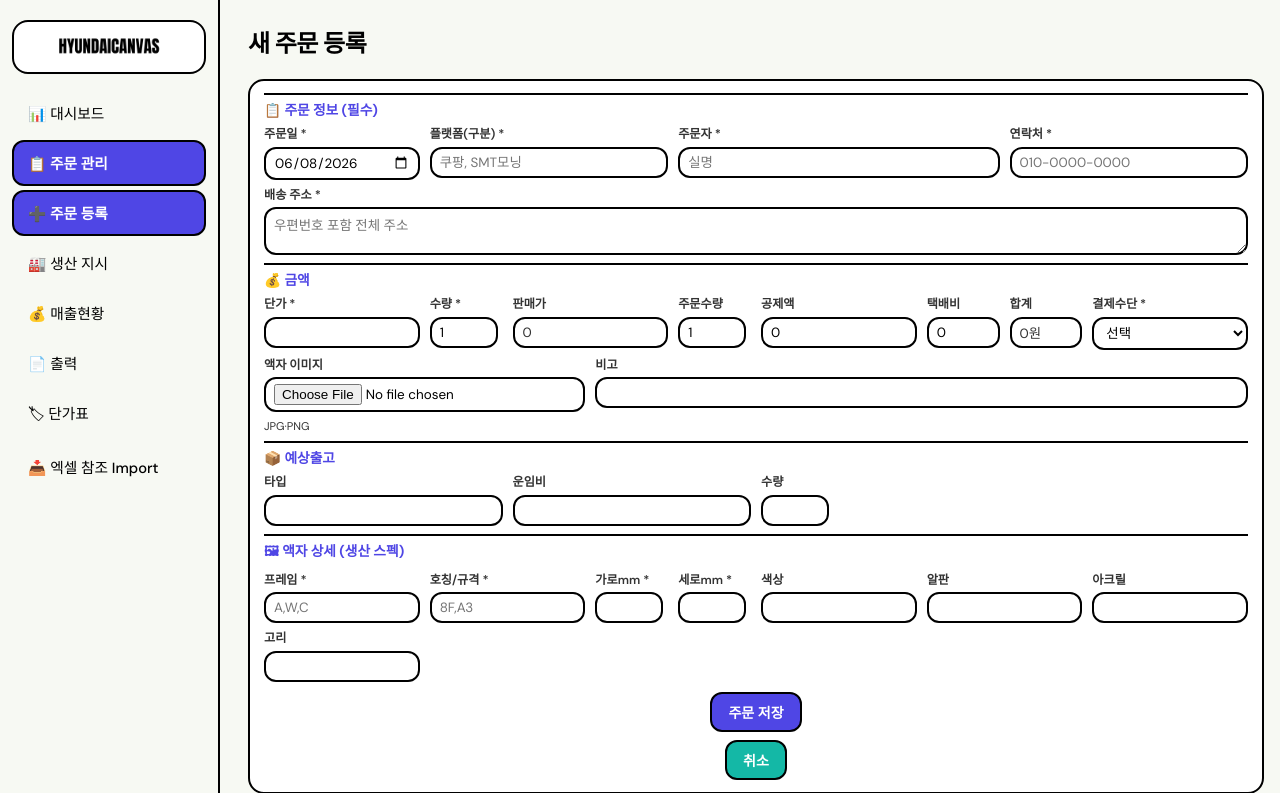
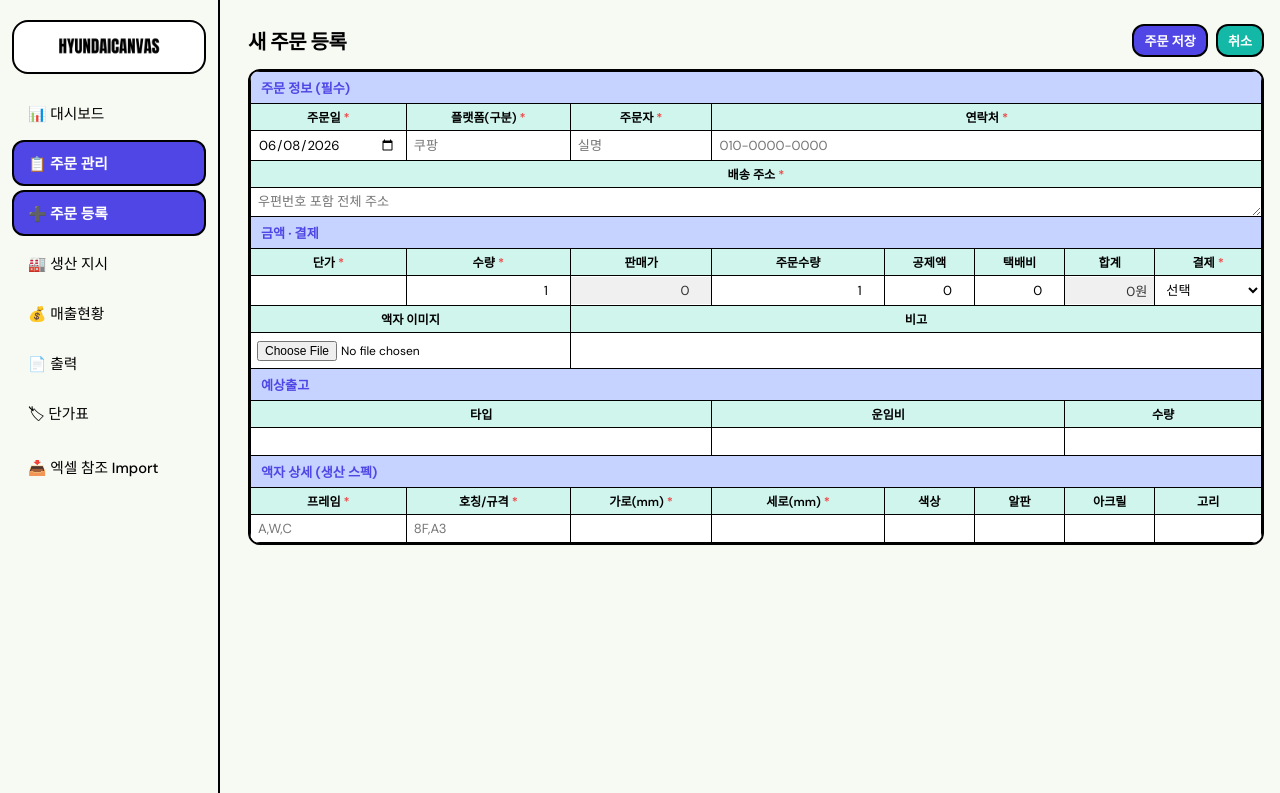
Before and after one commit to a01199283169-cpu/hundae_canvas, a FastAPI app: page /orders/new in a window 1280 px wide. Shown: the top 793 px of the page. Run offline with FastAPI, Linux system fonts and the light colour scheme; data that the repository does not hold is empty; some libraries are stand-ins or nearby versions.

Commit message:
feat: 새 주문 등록 엑셀 시트형 입력표 UI
Co-authored-by: Cursor <cursoragent@cursor.com>

```diff
--- a/web/static/style.css
+++ b/web/static/style.css
@@ -642,7 +642,131 @@ tbody tr:hover { background: oklch(0.9789 0.0082 121.6272 / 0.6); }
   color: var(--primary);
 }
 
-/* 새 주문 등록 — 12열·필드별 너비 (span은 숫자 직접 지정, var() 미사용) */
+/* 새 주문 등록 — 엑셀 시트형 입력표 */
+.order-sheet-page { max-width: 100%; }
+.order-sheet-top {
+  display: flex;
+  flex-wrap: wrap;
+  align-items: center;
+  justify-content: space-between;
+  gap: 10px;
+  margin-bottom: 12px;
+}
+.page-title-compact { margin-bottom: 0; font-size: 1.25rem; }
+.order-sheet-top-actions {
+  display: flex;
+  gap: 8px;
+  align-items: center;
+}
+.order-sheet-wrap {
+  background: var(--card);
+  border: 2px solid var(--border);
+  border-radius: calc(var(--radius) - 4px);
+  overflow-x: auto;
+  box-shadow: var(--shadow-sm);
+}
+.order-sheet-table {
+  width: 100%;
+  min-width: 720px;
+  border-collapse: collapse;
+  table-layout: fixed;
+  font-size: 0.8rem;
+}
+.order-sheet-table col.os-col-date { width: 9.5rem; }
+.order-sheet-table col.os-col-platform { width: 10rem; }
+.order-sheet-table col.os-col-text { width: 14%; }
+.order-sheet-table col.os-col-phone { width: 10.5rem; }
+.order-sheet-table col.os-col-num { width: 5.5rem; }
+.order-sheet-table col.os-col-pay { width: 6.5rem; }
+
+.order-sheet-table .os-section th {
+  background: oklch(0.88 0.1 277);
+  color: var(--primary);
+  font-weight: 700;
+  font-size: 0.82rem;
+  text-align: left;
+  padding: 6px 10px;
+  border: 1px solid var(--border);
+}
+.order-sheet-table .os-labels th {
+  background: oklch(0.94 0.04 182);
+  font-weight: 600;
+  font-size: 0.76rem;
+  text-align: center;
+  padding: 4px 6px;
+  border: 1px solid var(--border);
+  white-space: nowrap;
+  color: var(--foreground);
+}
+.order-sheet-table .os-labels th .req { color: var(--destructive); }
+.order-sheet-table .os-inputs td {
+  padding: 0;
+  border: 1px solid var(--border);
+  vertical-align: middle;
+  background: #fff;
+}
+.order-sheet-table .os-inputs td:empty,
+.order-sheet-table tr.os-inputs td[colspan]:only-child { background: #fff; }
+.order-sheet-table input,
+.order-sheet-table select,
+.order-sheet-table textarea {
+  display: block;
+  width: 100%;
+  min-width: 0;
+  border: none;
+  border-radius: 0;
+  padding: 5px 7px;
+  font-size: 0.82rem;
+  font-family: inherit;
+  background: transparent;
+  box-sizing: border-box;
+}
+.order-sheet-table input:focus,
+.order-sheet-table select:focus,
+.order-sheet-table textarea:focus {
+  outline: 2px solid var(--ring);
+  outline-offset: -2px;
+  background: oklch(0.99 0.02 277);
+}
+.order-sheet-table input[type="date"] {
+  max-width: 9.5rem;
+}
+.order-sheet-table input[type="number"] {
+  text-align: right;
+  font-variant-numeric: tabular-nums;
+}
+.order-sheet-table .os-readonly {
+  background: var(--muted);
+  color: var(--muted-foreground);
+  text-align: right;
+}
+.order-sheet-table textarea {
+  resize: vertical;
+  min-height: 1.75rem;
+  line-height: 1.35;
+}
+.order-sheet-table .os-inputs-file td {
+  padding: 4px 6px;
+}
+.order-sheet-table input[type="file"] {
+  font-size: 0.75rem;
+  padding: 2px 0;
+  width: auto;
+  max-width: 100%;
+}
+.order-sheet-table .os-thumb {
+  display: inline-block;
+  vertical-align: middle;
+  margin-left: 6px;
+  max-height: 40px;
+  max-width: 52px;
+  border: 1px solid var(--border);
+  border-radius: 2px;
+  object-fit: contain;
+}
+.order-sheet-table .os-thumb[hidden] { display: none !important; }
+
+/* (구) 그리드 폼 — 상세·기타 화면용 */
 .form-grid.form-grid-compact {
   grid-template-columns: repeat(12, minmax(0, 1fr));
   gap: 8px 10px;
--- a/web/templates/base.html
+++ b/web/templates/base.html
@@ -8,7 +8,7 @@
   <link rel="preconnect" href="https://fonts.googleapis.com">
   <link rel="preconnect" href="https://fonts.gstatic.com" crossorigin>
   <link href="https://fonts.googleapis.com/css2?family=DM+Sans:ital,opsz,wght@0,9..40,400;0,9..40,500;0,9..40,600;0,9..40,700;1,9..40,400&family=Space+Mono:wght@400;700&display=swap" rel="stylesheet">
-  <link rel="stylesheet" href="/static/style.css?v=20260602b">
+  <link rel="stylesheet" href="/static/style.css?v=20260603">
   {% block head_extra %}{% endblock %}
 </head>
 <body>
--- a/web/templates/order_form.html
+++ b/web/templates/order_form.html
@@ -1,168 +1,147 @@
 {% extends "base.html" %}
 {% block main_class %}main-wide{% endblock %}
 {% block title %}주문 등록 - 모닝프레임{% endblock %}
-{% block head_extra %}
-<style>
-  /* 배포·캐시와 무관하게 주문등록 레이아웃 보장 */
-  #order-form.form-grid-compact {
-    display: grid;
-    grid-template-columns: repeat(12, minmax(0, 1fr));
-    gap: 8px 10px;
-  }
-  #order-form .col-1 { grid-column: span 1; }
-  #order-form .col-2 { grid-column: span 2; }
-  #order-form .col-3 { grid-column: span 3; }
-  #order-form .col-4 { grid-column: span 4; }
-  #order-form .col-8 { grid-column: span 8; }
-  #order-form .col-12 { grid-column: span 12; }
-  #order-form .form-section-title { grid-column: 1 / -1; }
-  #order-form .fg-date input[type="date"] { width: 10.25rem; max-width: 100%; }
-  #order-form .fg-num input[type="number"] { width: 4.25rem; max-width: 100%; }
-  #order-form .fg-money input { width: 6.75rem; max-width: 100%; }
-  #order-form .fg-phone input { width: 10.5rem; max-width: 100%; }
-  #order-form .fg-fit input, #order-form .fg-fit select { width: auto; max-width: 100%; }
-</style>
-{% endblock %}
 {% block content %}
-<h1 class="page-title">새 주문 등록</h1>
+<div class="order-sheet-page">
+  <div class="order-sheet-top">
+    <h1 class="page-title page-title-compact">새 주문 등록</h1>
+    <div class="order-sheet-top-actions">
+      <button type="submit" form="order-form" class="btn btn-primary btn-sm">주문 저장</button>
+      <a href="/orders" class="btn btn-secondary btn-sm">취소</a>
+    </div>
+  </div>
 
   {% if error %}
   <div class="alert alert-warn">⚠️ {{ error }}</div>
   {% endif %}
 
-<form method="post" action="/orders/new" class="form-grid form-grid-compact" id="order-form" enctype="multipart/form-data">
-  <div class="form-section-title">📋 주문 정보 (필수)</div>
+  <form method="post" action="/orders/new" id="order-form" enctype="multipart/form-data" class="order-sheet-wrap">
+    <table class="order-sheet-table">
+      <colgroup>
+        <col class="os-col-date">
+        <col class="os-col-platform">
+        <col class="os-col-text">
+        <col class="os-col-phone">
+        <col class="os-col-num">
+        <col class="os-col-num">
+        <col class="os-col-num">
+        <col class="os-col-pay">
+      </colgroup>
 
-  <div class="form-group col-2 fg-fit fg-date">
-    <label>주문일 *</label>
-    <input type="date" name="sheet_date" value="{{ form.sheet_date or today }}" required>
-  </div>
-  <div class="form-group col-3">
-    <label>플랫폼(구분) *</label>
+      <!-- 주문 정보 -->
+      <tr class="os-section">
+        <th colspan="8">주문 정보 (필수)</th>
+      </tr>
+      <tr class="os-labels">
+        <th>주문일 <span class="req">*</span></th>
+        <th>플랫폼(구분) <span class="req">*</span></th>
+        <th>주문자 <span class="req">*</span></th>
+        <th colspan="5">연락처 <span class="req">*</span></th>
+      </tr>
+      <tr class="os-inputs">
+        <td><input type="date" name="sheet_date" value="{{ form.sheet_date or today }}" required></td>
+        <td>
           <input type="text" name="platform" list="platform-list" required
-           value="{{ form.platform or '' }}" placeholder="쿠팡, SMT모닝">
+                 value="{{ form.platform or '' }}" placeholder="쿠팡">
           <datalist id="platform-list">
             {% for p in platforms %}<option value="{{ p }}">{% endfor %}
           </datalist>
-  </div>
-  <div class="form-group col-4">
-    <label>주문자 *</label>
-    <input type="text" name="customer" required value="{{ form.customer or '' }}" placeholder="실명">
-  </div>
-  <div class="form-group col-3 fg-fit fg-phone">
-    <label>연락처 *</label>
-    <input type="tel" name="phone" required value="{{ form.phone or '' }}" placeholder="010-0000-0000">
-  </div>
-  <div class="form-group col-12">
-    <label>배송 주소 *</label>
-    <textarea name="address" rows="2" required placeholder="우편번호 포함 전체 주소">{{ form.address or '' }}</textarea>
-  </div>
+        </td>
+        <td><input type="text" name="customer" required value="{{ form.customer or '' }}" placeholder="실명"></td>
+        <td colspan="5"><input type="tel" name="phone" required value="{{ form.phone or '' }}" placeholder="010-0000-0000"></td>
+      </tr>
+      <tr class="os-labels">
+        <th colspan="8">배송 주소 <span class="req">*</span></th>
+      </tr>
+      <tr class="os-inputs">
+        <td colspan="8"><textarea name="address" rows="1" required placeholder="우편번호 포함 전체 주소">{{ form.address or '' }}</textarea></td>
+      </tr>
 
-  <div class="form-section-title">💰 금액</div>
-  <div class="form-group col-2 fg-fit fg-money">
-    <label>단가 *</label>
-    <input type="number" name="unit_price" id="unit_price" min="0" required value="{{ form.unit_price or '' }}">
-  </div>
-  <div class="form-group col-1 fg-fit fg-num">
-    <label>수량 *</label>
-    <input type="number" name="qty" id="qty" value="{{ form.qty or 1 }}" min="1" required>
-  </div>
-  <div class="form-group col-2 fg-fit fg-money">
-    <label>판매가</label>
-    <input type="number" name="sales" id="sales" value="{{ form.sales or '' }}" step="1" readonly class="form-readonly" title="단가×수량">
-  </div>
-  <div class="form-group col-1 fg-fit fg-num">
-    <label>주문수량</label>
-    <input type="number" name="order_qty" id="order_qty" value="{{ form.order_qty or form.qty or 1 }}" step="1" min="0">
-  </div>
-  <div class="form-group col-2 fg-fit fg-money">
-    <label>공제액</label>
-    <input type="number" name="deduct" id="deduct" value="{{ form.deduct or 0 }}" step="1">
-  </div>
-  <div class="form-group col-1 fg-fit fg-money">
-    <label>택배비</label>
-    <input type="number" name="ship" id="ship" value="{{ form.ship or 0 }}" min="0" step="1">
-  </div>
-  <div class="form-group col-1 fg-fit fg-money">
-    <label>합계</label>
-    <input type="text" id="total_display" readonly class="form-readonly" value="0원">
-  </div>
-  <div class="form-group col-2 fg-fit fg-pay">
-    <label>결제수단 *</label>
+      <!-- 금액 -->
+      <tr class="os-section">
+        <th colspan="8">금액 · 결제</th>
+      </tr>
+      <tr class="os-labels">
+        <th>단가 <span class="req">*</span></th>
+        <th>수량 <span class="req">*</span></th>
+        <th>판매가</th>
+        <th>주문수량</th>
+        <th>공제액</th>
+        <th>택배비</th>
+        <th>합계</th>
+        <th>결제 <span class="req">*</span></th>
+      </tr>
+      <tr class="os-inputs">
+        <td><input type="number" name="unit_price" id="unit_price" min="0" required value="{{ form.unit_price or '' }}"></td>
+        <td><input type="number" name="qty" id="qty" value="{{ form.qty or 1 }}" min="1" required></td>
+        <td><input type="number" name="sales" id="sales" value="{{ form.sales or '' }}" step="1" readonly class="os-readonly" title="단가×수량"></td>
+        <td><input type="number" name="order_qty" id="order_qty" value="{{ form.order_qty or form.qty or 1 }}" step="1" min="0"></td>
+        <td><input type="number" name="deduct" id="deduct" value="{{ form.deduct or 0 }}" step="1"></td>
+        <td><input type="number" name="ship" id="ship" value="{{ form.ship or 0 }}" min="0" step="1"></td>
+        <td><input type="text" id="total_display" readonly class="os-readonly" value="0원"></td>
+        <td>
           <select name="pay_method" required>
             <option value="">선택</option>
             <option value="card" {% if form.pay_method=='card' %}selected{% endif %}>카드</option>
             <option value="transfer" {% if form.pay_method=='transfer' %}selected{% endif %}>계좌</option>
             <option value="bank" {% if form.pay_method=='bank' %}selected{% endif %}>무통장</option>
           </select>
+        </td>
+      </tr>
+      <tr class="os-labels">
+        <th colspan="2">액자 이미지</th>
+        <th colspan="6">비고</th>
+      </tr>
+      <tr class="os-inputs os-inputs-file">
+        <td colspan="2">
+          <input type="file" name="image_file" id="image_file" accept="image/*">
+          <img id="image_preview" class="os-thumb" alt="" hidden>
+        </td>
+        <td colspan="6"><input type="text" name="remark" value="{{ form.remark or '' }}"></td>
+      </tr>
+
+      <!-- 예상출고 -->
+      <tr class="os-section">
+        <th colspan="8">예상출고</th>
+      </tr>
+      <tr class="os-labels">
+        <th colspan="3">타입</th>
+        <th colspan="3">운임비</th>
+        <th colspan="2">수량</th>
+      </tr>
+      <tr class="os-inputs">
+        <td colspan="3"><input type="text" name="expected_ship_type" value="{{ form.expected_ship_type or '' }}"></td>
+        <td colspan="3"><input type="text" name="expected_freight" value="{{ form.expected_freight or '' }}"></td>
+        <td colspan="2"><input type="number" name="expected_ship_qty" value="{{ form.expected_ship_qty or '' }}" step="1" min="0"></td>
+      </tr>
+
+      <!-- 액자 상세 -->
+      <tr class="os-section">
+        <th colspan="8">액자 상세 (생산 스펙)</th>
+      </tr>
+      <tr class="os-labels">
+        <th>프레임 <span class="req">*</span></th>
+        <th>호칭/규격 <span class="req">*</span></th>
+        <th>가로(mm) <span class="req">*</span></th>
+        <th>세로(mm) <span class="req">*</span></th>
+        <th>색상</th>
+        <th>알판</th>
+        <th>아크릴</th>
+        <th>고리</th>
+      </tr>
+      <tr class="os-inputs">
+        <td><input type="text" name="frame" required value="{{ form.frame or '' }}" placeholder="A,W,C"></td>
+        <td><input type="text" name="size" required value="{{ form.size or '' }}" placeholder="8F,A3"></td>
+        <td><input type="number" name="width" min="1" required value="{{ form.width or '' }}"></td>
+        <td><input type="number" name="height" min="1" required value="{{ form.height or '' }}"></td>
+        <td><input type="text" name="color" value="{{ form.color or '' }}"></td>
+        <td><input type="text" name="plate" value="{{ form.plate or '' }}"></td>
+        <td><input type="text" name="acrylic" value="{{ form.acrylic or '' }}"></td>
+        <td><input type="text" name="hook" value="{{ form.hook or '' }}"></td>
+      </tr>
+    </table>
+  </form>
 </div>
-
-  <div class="form-group col-4">
-    <label>액자 이미지</label>
-    <div class="form-file-row">
-      <input type="file" name="image_file" id="image_file" accept="image/*">
-      <img id="image_preview" class="img-preview img-preview-inline" alt="" hidden>
-    </div>
-    <small class="form-hint">JPG·PNG</small>
-  </div>
-  <div class="form-group col-8">
-    <label>비고</label>
-    <input type="text" name="remark" value="{{ form.remark or '' }}">
-  </div>
-
-  <div class="form-section-title">📦 예상출고</div>
-  <div class="form-group col-3">
-    <label>타입</label>
-    <input type="text" name="expected_ship_type" value="{{ form.expected_ship_type or '' }}">
-  </div>
-  <div class="form-group col-3">
-    <label>운임비</label>
-    <input type="text" name="expected_freight" value="{{ form.expected_freight or '' }}">
-  </div>
-  <div class="form-group col-1 fg-fit fg-num">
-    <label>수량</label>
-    <input type="number" name="expected_ship_qty" value="{{ form.expected_ship_qty or '' }}" step="1" min="0">
-  </div>
-
-  <div class="form-section-title">🖼 액자 상세 (생산 스펙)</div>
-  <div class="form-group col-2">
-    <label>프레임 *</label>
-    <input type="text" name="frame" required value="{{ form.frame or '' }}" placeholder="A,W,C">
-  </div>
-  <div class="form-group col-2">
-    <label>호칭/규격 *</label>
-    <input type="text" name="size" required value="{{ form.size or '' }}" placeholder="8F,A3">
-  </div>
-  <div class="form-group col-1 fg-fit fg-num">
-    <label>가로mm *</label>
-    <input type="number" name="width" min="1" required value="{{ form.width or '' }}">
-  </div>
-  <div class="form-group col-1 fg-fit fg-num">
-    <label>세로mm *</label>
-    <input type="number" name="height" min="1" required value="{{ form.height or '' }}">
-  </div>
-  <div class="form-group col-2">
-    <label>색상</label>
-    <input type="text" name="color" value="{{ form.color or '' }}">
-  </div>
-  <div class="form-group col-2">
-    <label>알판</label>
-    <input type="text" name="plate" value="{{ form.plate or '' }}">
-  </div>
-  <div class="form-group col-2">
-    <label>아크릴</label>
-    <input type="text" name="acrylic" value="{{ form.acrylic or '' }}">
-  </div>
-  <div class="form-group col-2">
-    <label>고리</label>
-    <input type="text" name="hook" value="{{ form.hook or '' }}">
-  </div>
-
-  <div class="form-group col-12 form-actions">
-    <button type="submit" class="btn btn-primary">주문 저장</button>
-    <a href="/orders" class="btn btn-secondary">취소</a>
-  </div>
-</form>
 
 <script>
 (function () {
```
Lines whose indentation alone changed are shown as unchanged.
